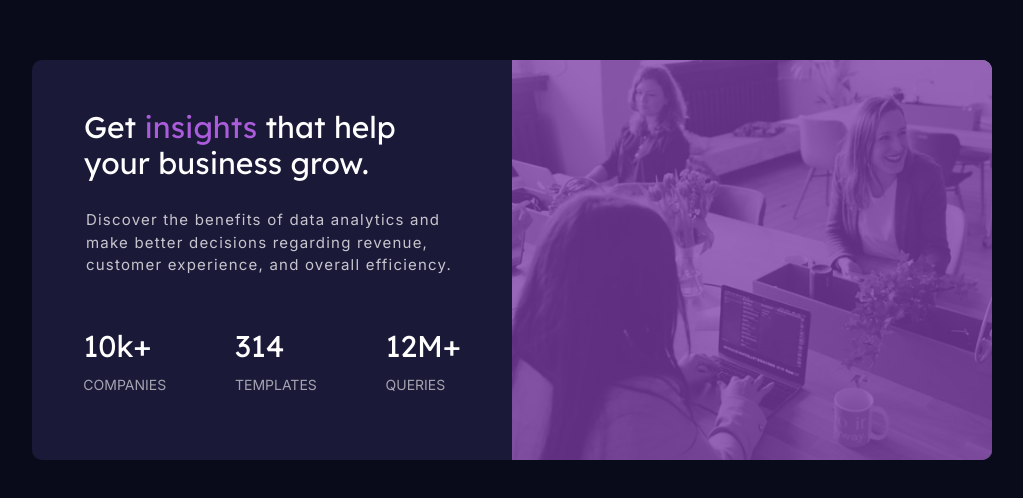
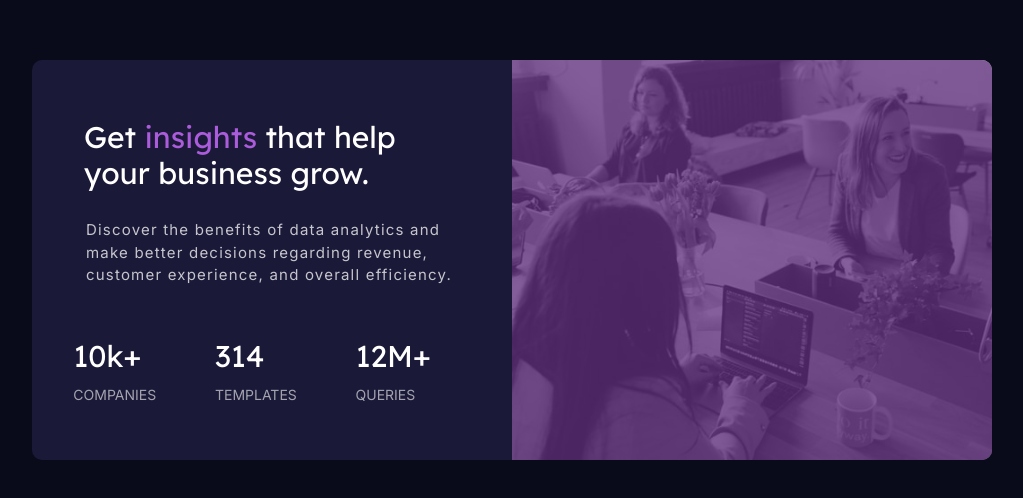
Before and after one commit to vamshi679/practice-repo, a plain HTML site: page index.html in a window 1280 px wide. Shown: the part 140-638 px from the top of the page, without its empty margins (128-1151 px from the left). Drawn offline with nearby package versions, Linux system fonts and the light colour scheme.

Commit message:
adjustments

```diff
--- a/style.css
+++ b/style.css
@@ -18,7 +18,7 @@
 
 .row2 {
    justify-content: space-around;
-   padding: 35px 5px;
+   padding: 35px 40px 15px 0px;
 }
 
 .col-md-6 {
@@ -27,7 +27,7 @@
 
 .overlay {
    position: absolute;
-   background: hsla(277, 47.1%, 44.5%, 0.77);
+   background: hsla(276.8, 46%, 34.1%, 0.77);
    border-radius: 0 10px 10px 0;
    width: 100%;
    height: 100%;
@@ -38,7 +38,8 @@
 .img-src {
    background-image: url(./images/image-header-desktop.jpg);
    height: 400px;
-   background-repeat: round;
+   background-repeat: no-repeat;
+   background-size: cover;
    border-radius: 0 10px 10px 0;
 }
 
```
